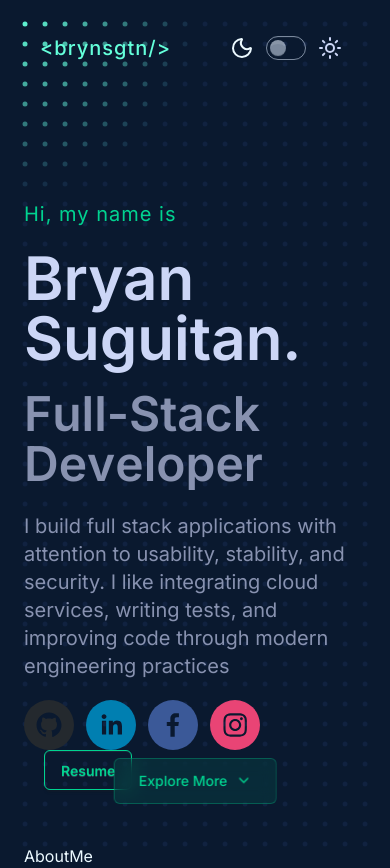
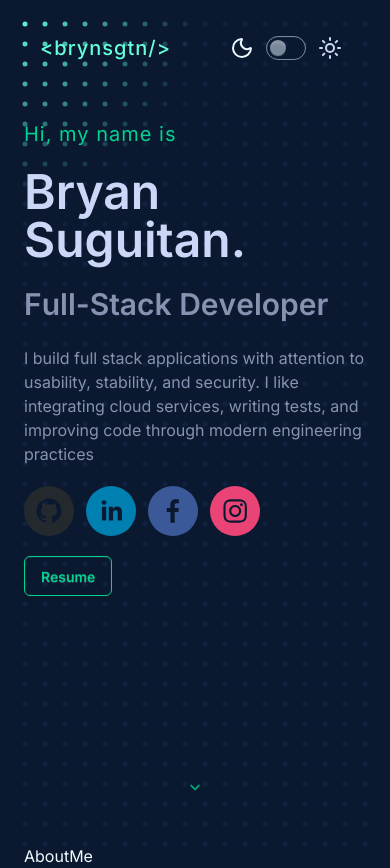
Before and after one commit to brynsgtn/web-portfolio-v2, a React (Vite) app: page / in a window 390 px wide. Built offline with nearby package versions, Linux system fonts and the light colour scheme.

Commit message:
Improve UI

```diff
--- a/src/components/HeroSection.jsx
+++ b/src/components/HeroSection.jsx
@@ -10,12 +10,12 @@ const HeroSection = () => {
 
   return (
     <>
-      <div className="min-h-screen pt-50 relative">
+      <div className="min-h-screen pt-30 md:pt-40 relative">
         <p className="text-success tracking-wider font-light text-xl mb-5">Hi, my name is </p>
-        <h1 className="text-6xl md:text-7xl font-semibold text-primary-content mb-5">Bryan Suguitan.</h1>
+        <h1 className="text-5xl md:text-7xl font-semibold text-primary-content mb-5">Bryan Suguitan.</h1>
         <RotatingText
           texts={['Software Engineer', 'Full-Stack Developer', 'Frontend Developer', 'Backend Developer', 'QA Engineer']}
-          mainClassName="text-secondary-content font-semibold text-5xl md:text-6xl overflow-hidden py-0.5 sm:py-1 md:py-2 r rounded-lg w-fit"
+          mainClassName="text-secondary-content font-semibold text-3xl md:text-6xl overflow-hidden py-0.5 sm:py-1 md:py-2 r rounded-lg w-fit"
           staggerFrom={"last"}
           initial={{ y: "100%" }}
           animate={{ y: 0 }}
@@ -25,7 +25,7 @@ const HeroSection = () => {
           transition={{ type: "spring", damping: 30, stiffness: 400 }}
           rotationInterval={3000}
         />
-        <p className="max-w-2xl text-xl mt-5 font-extralight text-secondary-content">
+        <p className="max-w-2xl text-md md:text-xl mt-5 font-extralight text-secondary-content">
           I build full stack applications with attention to usability, stability, and security. I like integrating cloud services, writing tests, and improving code through modern engineering practices
         </p>
         <div className="mt-5">
@@ -35,7 +35,7 @@ const HeroSection = () => {
           <SocialIcon network="instagram" href="https://www.instagram.com/brynsgtn/" target="_blank" borderRadius="35%" className="ms-3" />
           <button
             onClick={() => window.open('/Suguitan-Bryan-CV(FSD).pdf', '_blank')}
-            className="btn border-success text-success ml-5 hover:text-base-100 hover:bg-success transition-colors duration-300 bg-transparent rounded-md"
+            className="btn border-success text-success md:ml-5 hover:text-base-100 hover:bg-success transition-colors duration-300 bg-transparent rounded-md block md:inline mt-5 md:mt-0"
           >
             Resume
           </button>
@@ -43,10 +43,10 @@ const HeroSection = () => {
 
         <button
           onClick={scrollToNext}
-          className="absolute bottom-10 left-1/2 -translate-x-1/2 px-6 py-3 border border-success/30 bg-success/10 backdrop-blur-sm rounded-md flex items-center gap-2 hover:bg-success/20 transition-all cursor-pointer"
+          className="absolute bottom-10 left-1/2 -translate-x-1/2 md:px-6 py-2 md:border md:border-success/30 md:bg-success/10 backdrop-blur-sm rounded-md flex items-center gap-2 hover:bg-success/20 transition-all cursor-pointer"
           aria-label="Scroll to next section"
         >
-          <span className="text-success text-sm font-medium">Explore More</span>
+          <span className="text-success text-sm font-medium hidden md:block">Explore More</span>
           <ChevronDown className="w-4 h-4 text-success animate-bounce" />
         </button>
       </div>
```
